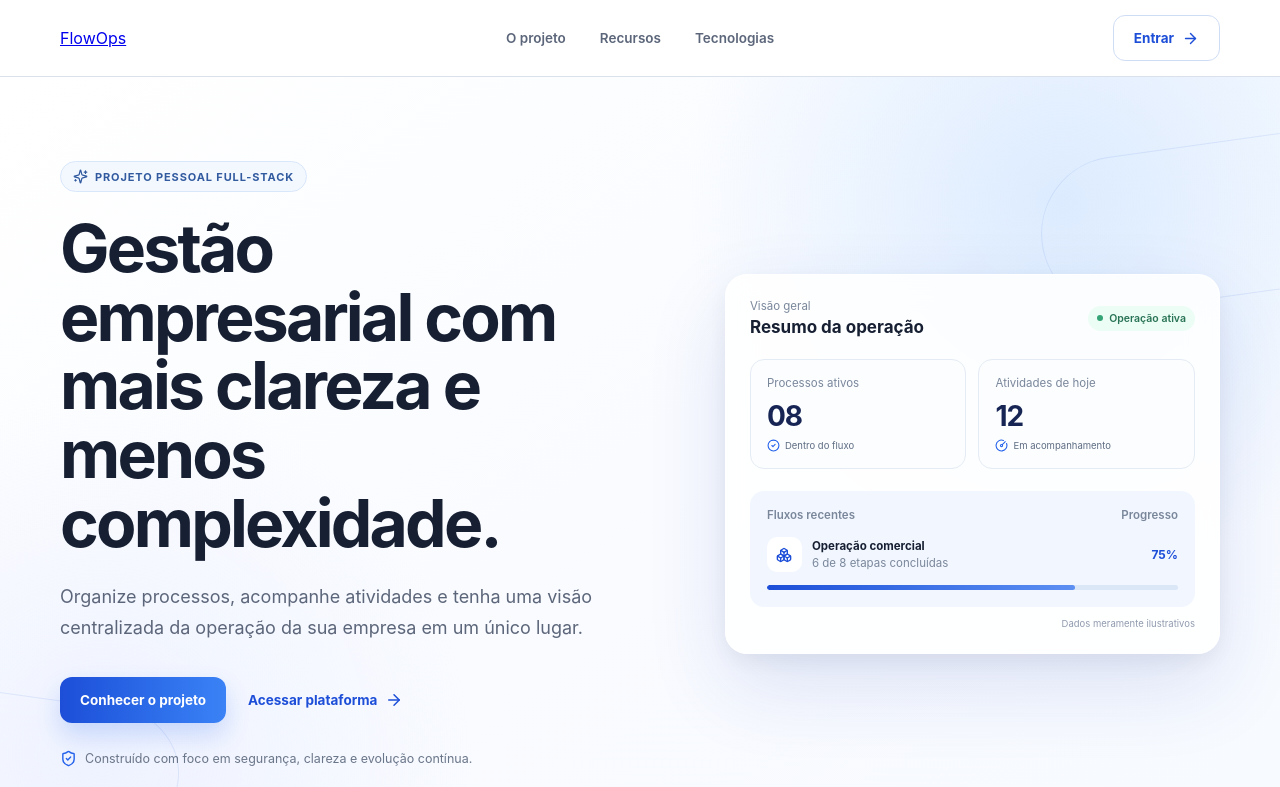
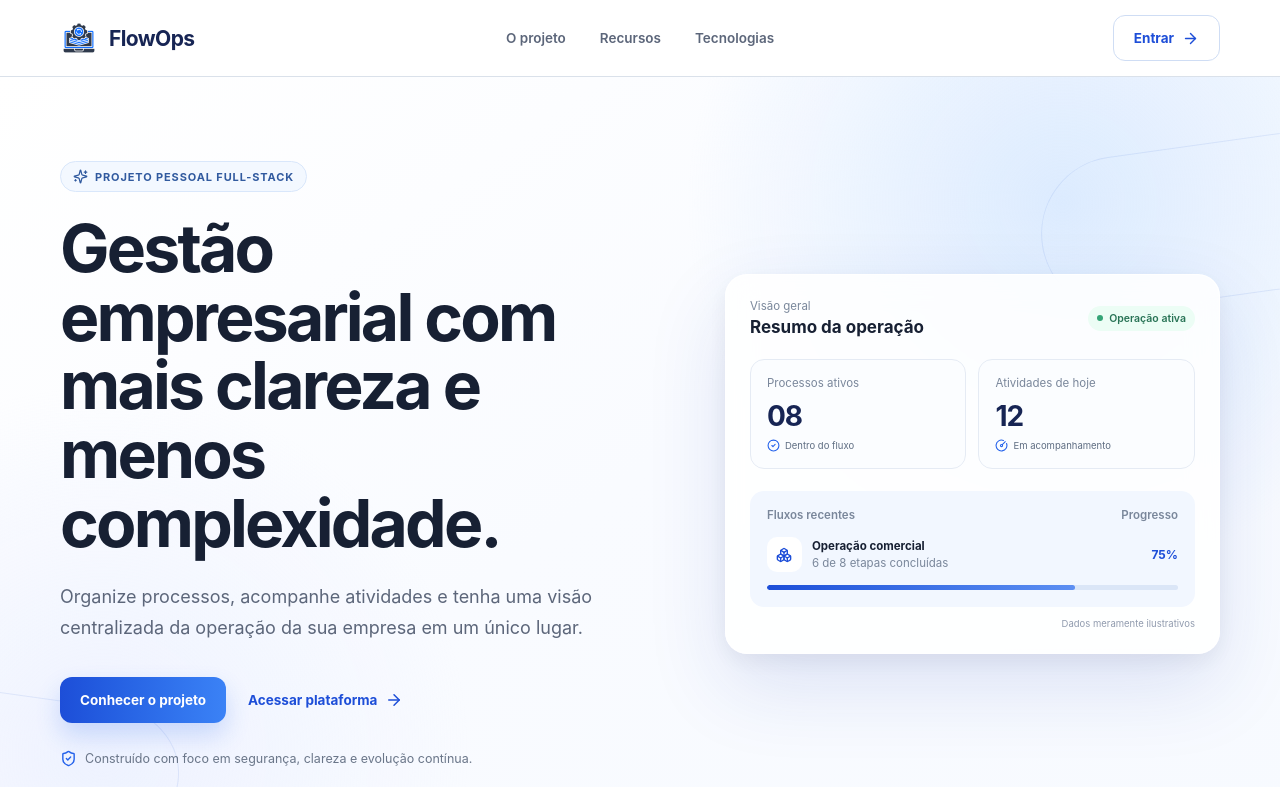
Before and after one commit to RaphaelPavaneli/FlowOps, a React (Vite) app in the folder frontend/: page / in a window 1280 px wide. Shown: the top 787 px of the page. Built offline with nearby package versions, Linux system fonts and the light colour scheme.

Commit message:
style: atualiza logo e migra estilização para Tailwind

```diff
--- a/frontend/src/components/Marca.tsx
+++ b/frontend/src/components/Marca.tsx
@@ -1,4 +1,6 @@
 import { Link } from "react-router-dom";
+
+import logoProcessamento from "../assets/branding/logo-processamento.png";
 
 interface PropriedadesMarca {
   clara?: boolean;
@@ -7,14 +9,19 @@ interface PropriedadesMarca {
 export function Marca({ clara = false }: PropriedadesMarca) {
   return (
     <Link
-      className={`marca${clara ? " marca-clara" : ""}`}
+      className={`inline-flex items-center gap-[11px] text-[21px] font-[750] tracking-[-0.6px] no-underline ${
+        clara ? "text-white" : "text-flowops-900"
+      }`}
       to="/"
       aria-label="FlowOps — página inicial"
     >
-      <span className="simbolo-marca" aria-hidden="true">
-        <span />
-        <span />
-        <span />
+      <span className="grid size-[38px] shrink-0 place-items-center rounded-[10px] bg-white p-[3px]">
+        <img
+          className="size-full object-contain"
+          src={logoProcessamento}
+          alt=""
+          aria-hidden="true"
+        />
       </span>
       <span>FlowOps</span>
     </Link>
```
Also changed, not shown: frontend/src/assets/branding/logo-processamento.png (added).
